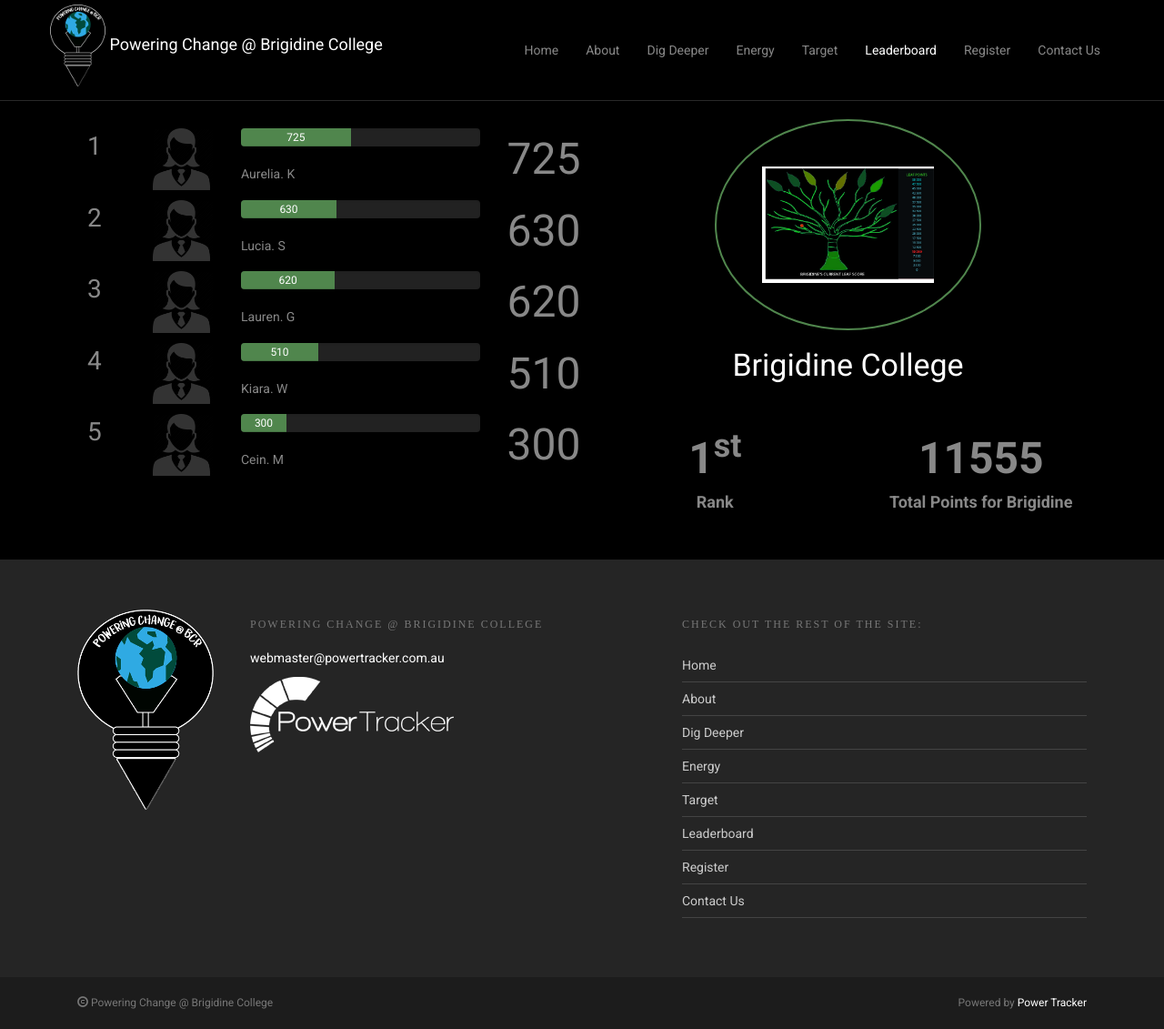
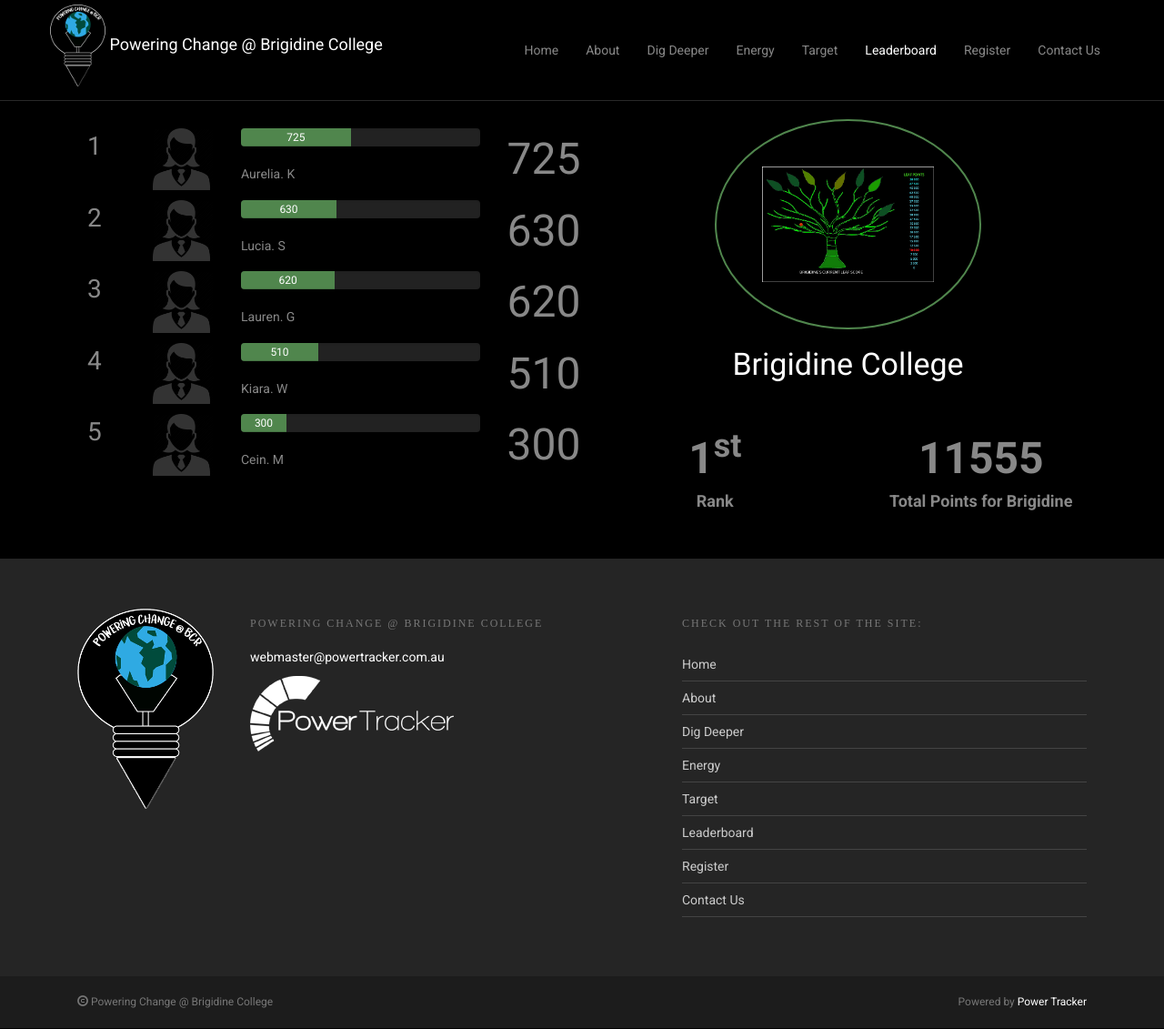
Before and after one commit to samyalv04/brigidine.powertracker.com.au, a Jekyll site: the page built from leaderboard/index.html, in a window 1280 px wide. Shown: the whole page at 91% size. Built offline with Jekyll 4.4.1, drawn with Linux system fonts in a browser that asks for light colours; nearby versions of some CDN libraries.

Commit message:
Update index.html

```diff
--- a/leaderboard/index.html
+++ b/leaderboard/index.html
@@ -48,7 +48,7 @@ schoolpoints: 11555
         <div class="col-xs-6 schools">
             <div class="row">
                 <div class="col-xs-6 col-xs-push-3 bus">
-                    <img src="Leaf Points 10 000s.jpg" class="center-block img-responsive" alt="" />
+                    <img src="Leaf Points 10 000s3.jpg" class="center-block img-responsive" alt="" />
                 </div>
             </div>
             <h3 class="text-center">
```
